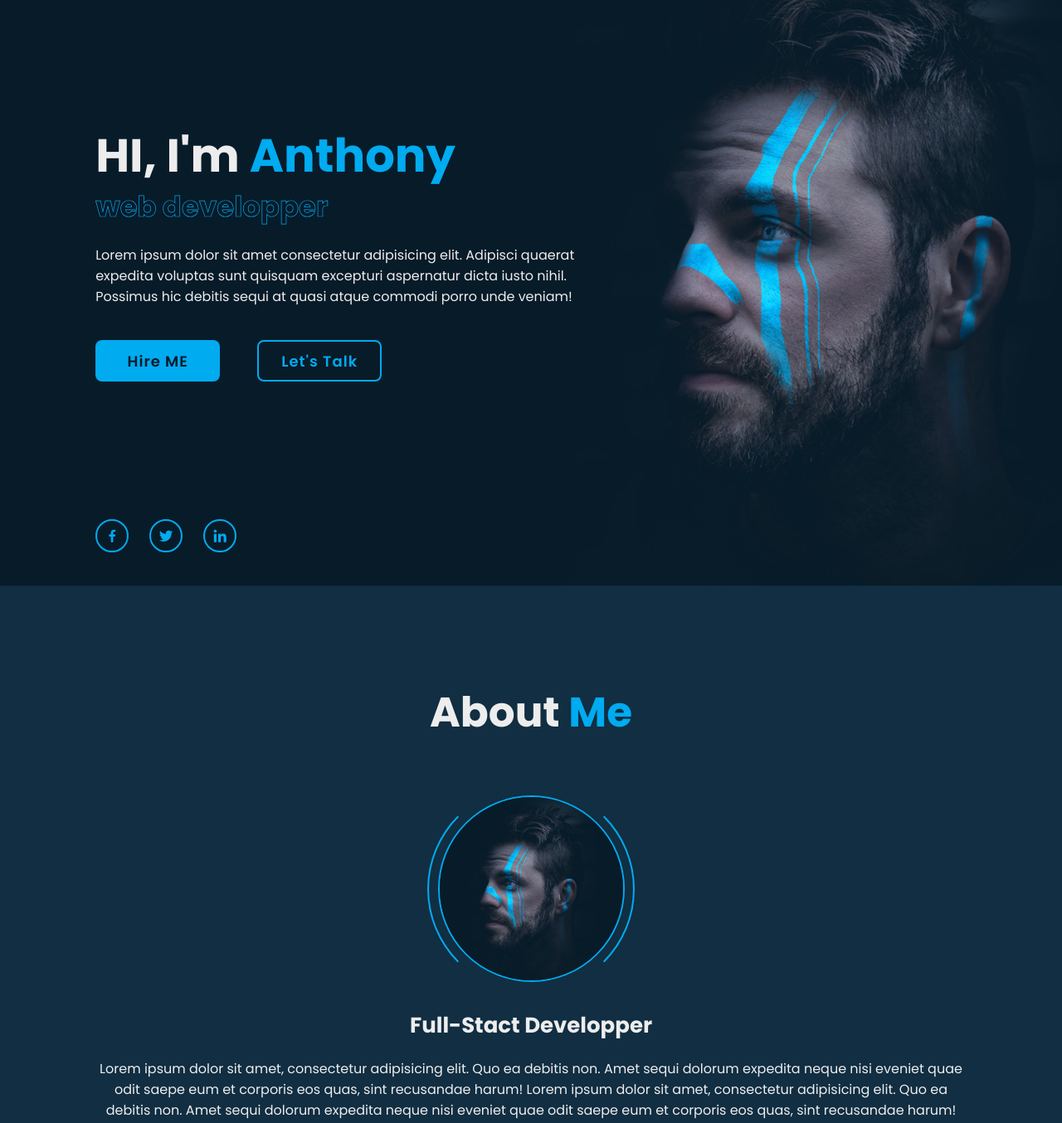
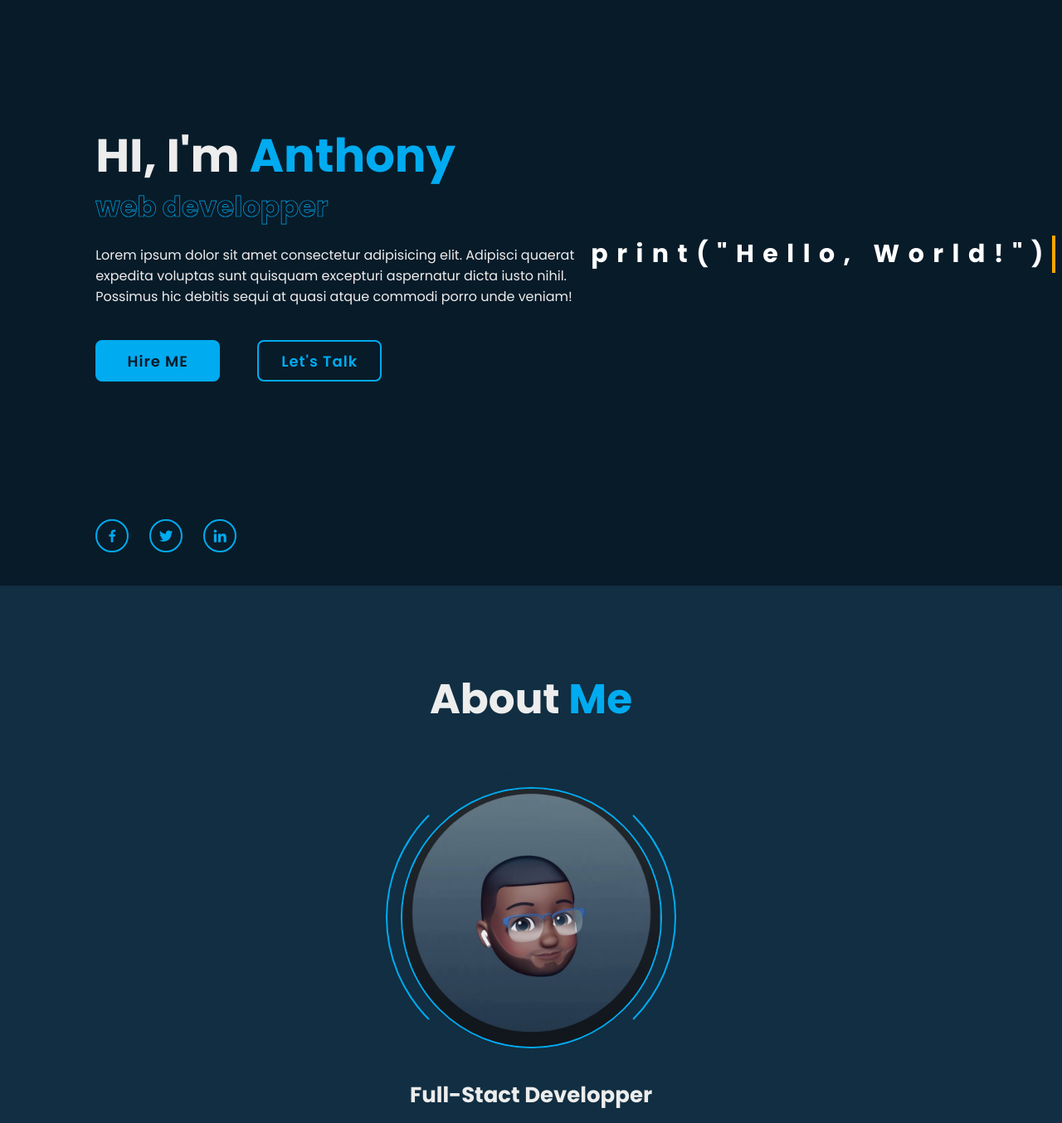
Before and after one commit to blackol/portfolio, a plain HTML site: page index.html in a window 1280 px wide. Shown: the part 94-1448 px from the top of the page at 83% size. Drawn offline with nearby package versions, Linux system fonts and the light colour scheme.

Commit message:
ajustement home et ajout animation texte

```diff
--- a/css/style.css
+++ b/css/style.css
@@ -76,7 +76,7 @@ section {
     display: flex;
     align-items: center;
     padding: 0 9%;
-    background: url("../images/home.jpg");
+   background-color: var(--bg-color);
     background-size: cover;
     background-position: center;
 }
@@ -213,19 +213,44 @@ section {
 }
 
 .home-imgHover {
+    text-align: center;
     position: absolute;
+    display: flex;
+    justify-content: center;
+    align-items: center;
     top: 0;
     right: 0;
     width: 45%;
     height: 100%;
     background: transparent;
-    transition: 3s;
 }
 
-.home-imgHover:hover {
-    background: var(--bg-color);
-    opacity: .8;
-}
+/* DEMO-SPECIFIC STYLES */
+.typewriter h1 {
+    color: #fff;
+    font-family: 'Poppins', sans-serif;
+    font-size: 3rem;
+    overflow: hidden; /*Garantit que le contenu n'est pas révélé avant l'animation */
+    border-right: .15em solid orange; /*Le curseur de la machine à écrire */
+    white-space: nowrap ; /* Conserve le contenu sur une seule ligne */
+    margin: 0 auto; /* Donne cet effet de défilement au fur et à mesure de la saisie */
+    letter-spacing: .35em; /* Ajuster au besoin */
+    animation:
+      typing 3.5s steps(30, end),
+      blink-caret .5s step-end infinite;
+  }
+
+  /* The typing effect */
+  @keyframes typing {
+    from { width: 0 }
+    to { width: 100% }
+  }
+
+  /* The typewriter cursor effect */
+  @keyframes blink-caret {
+    from, to { border-color: transparent }
+    50% { border-color: orange }
+  }
 
 .about {
     display:flex ;
@@ -249,8 +274,8 @@ span {
 
 .about-img {
     position: relative;
-    width: 25rem;
-    height: 25rem;
+    width: 35rem;
+    height: 35rem;
     border-radius: 50%;
     display: flex;
     justify-content:center;
--- a/index.html
+++ b/index.html
@@ -54,7 +54,9 @@
       </div>
 
       <div class="home-imgHover">
-
+        <div class="typewriter">
+          <h1>print("Hello, World!")</h1>
+        </div>
       </div>
     </section>
 
@@ -63,7 +65,7 @@
     <section class="about" id="about">
       <h2 class="heading">About <span>Me</span></h2>
       <div class="about-img">
-        <img src="../portfolio/images/about.jpg" alt="">
+        <img src="../portfolio/images/Frame2.png" alt="">
         <span class="circle-spin"></span>
       </div>
       <div class="about-content">
@@ -284,6 +286,11 @@
     </section>
 
     <!-- footer design -->
+    <footer class="footer">
+      <div class="footer-text">
+
+      </div>
+    </footer>
 
 
     <script src="js/script.js"></script>
```
Also changed, not shown: images/Frame1.png (added), images/Frame2.png (added), images/WhatsApp Image 2024-05-01 à 06.29.46_16f997e6.jpg (added), images/iosavatar.jpg (added).
